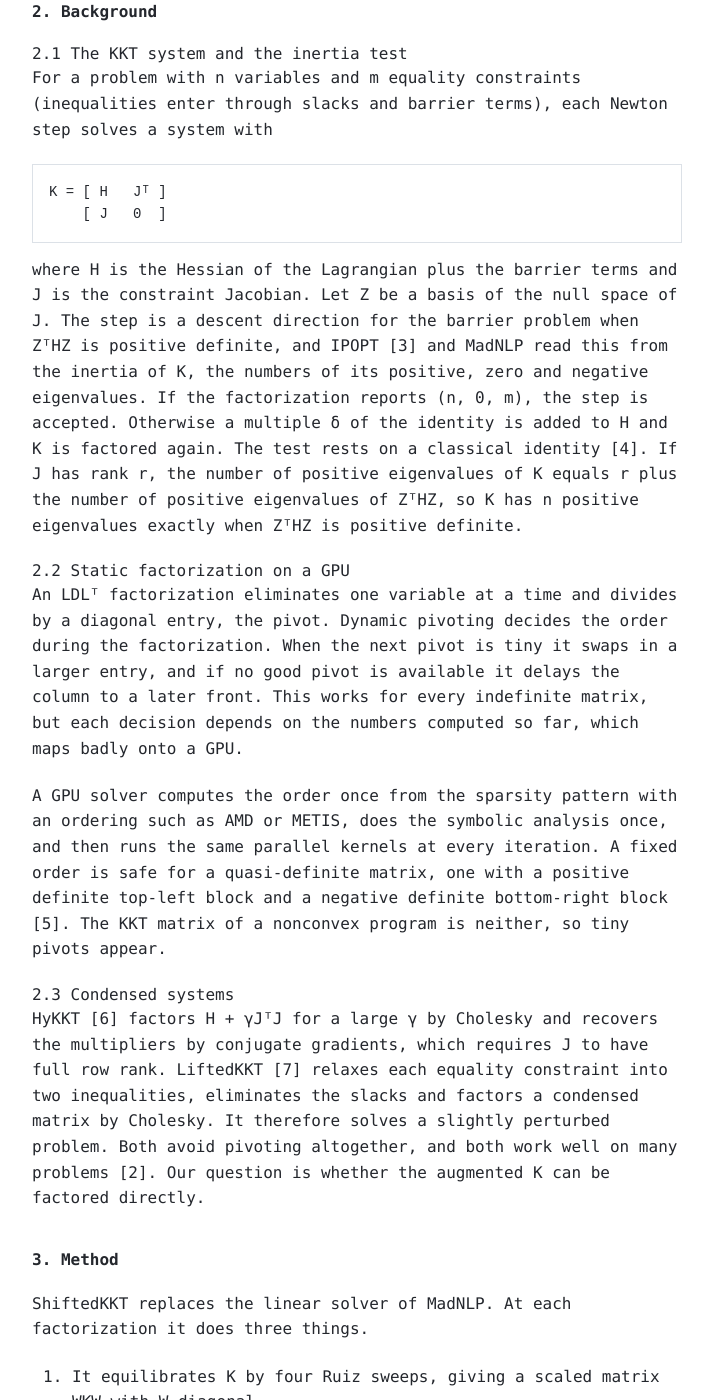
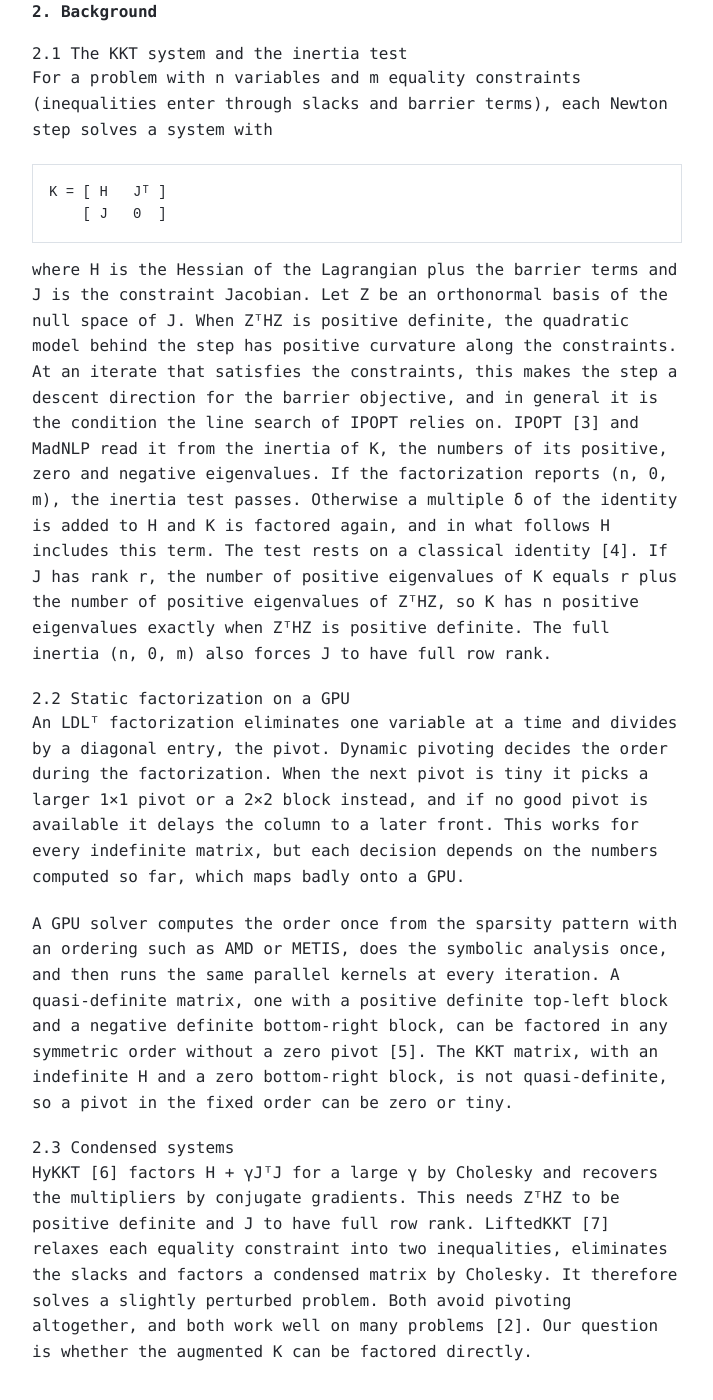
Before and after one commit to jindavid/jindavid.github.io, a Jekyll site: the page built from _posts/2026-11-03-shiftedkkt.md, in a window 1280 px wide and 1400 px high, scrolled down 1393 px. Shown: the whole window, without its empty margins (283-996 px from the left). Built offline with Jekyll 4.4.1, drawn with Linux system fonts in a browser that asks for light colours; some of the changed text lies outside the part shown.

Commit message:
Update ShiftedKKT post with revised text
Take the revised wording from the new draft (orthonormal null-space
basis, 1x1/2x2 pivoting, quasi-definite claim, GMRES and inertia
statements) while keeping the site edits: Nonlinear in the title, sole
author line, papers-only references and the escaped |d|.

Co-Authored-By: Claude Opus 5.5 <noreply@anthropic.com>

````diff
--- a/_posts/2026-11-03-shiftedkkt.md
+++ b/_posts/2026-11-03-shiftedkkt.md
@@ -30,27 +30,27 @@ K = [ H   Jᵀ ]
     [ J   0  ]
 ```
 
-where H is the Hessian of the Lagrangian plus the barrier terms and J is the constraint Jacobian. Let Z be a basis of the null space of J. The step is a descent direction for the barrier problem when ZᵀHZ is positive definite, and IPOPT [3] and MadNLP read this from the inertia of K, the numbers of its positive, zero and negative eigenvalues. If the factorization reports (n, 0, m), the step is accepted. Otherwise a multiple δ of the identity is added to H and K is factored again. The test rests on a classical identity [4]. If J has rank r, the number of positive eigenvalues of K equals r plus the number of positive eigenvalues of ZᵀHZ, so K has n positive eigenvalues exactly when ZᵀHZ is positive definite.
+where H is the Hessian of the Lagrangian plus the barrier terms and J is the constraint Jacobian. Let Z be an orthonormal basis of the null space of J. When ZᵀHZ is positive definite, the quadratic model behind the step has positive curvature along the constraints. At an iterate that satisfies the constraints, this makes the step a descent direction for the barrier objective, and in general it is the condition the line search of IPOPT relies on. IPOPT [3] and MadNLP read it from the inertia of K, the numbers of its positive, zero and negative eigenvalues. If the factorization reports (n, 0, m), the inertia test passes. Otherwise a multiple δ of the identity is added to H and K is factored again, and in what follows H includes this term. The test rests on a classical identity [4]. If J has rank r, the number of positive eigenvalues of K equals r plus the number of positive eigenvalues of ZᵀHZ, so K has n positive eigenvalues exactly when ZᵀHZ is positive definite. The full inertia (n, 0, m) also forces J to have full row rank.
 
 ### 2.2 Static factorization on a GPU
 
-An LDLᵀ factorization eliminates one variable at a time and divides by a diagonal entry, the pivot. Dynamic pivoting decides the order during the factorization. When the next pivot is tiny it swaps in a larger entry, and if no good pivot is available it delays the column to a later front. This works for every indefinite matrix, but each decision depends on the numbers computed so far, which maps badly onto a GPU.
+An LDLᵀ factorization eliminates one variable at a time and divides by a diagonal entry, the pivot. Dynamic pivoting decides the order during the factorization. When the next pivot is tiny it picks a larger 1×1 pivot or a 2×2 block instead, and if no good pivot is available it delays the column to a later front. This works for every indefinite matrix, but each decision depends on the numbers computed so far, which maps badly onto a GPU.
 
-A GPU solver computes the order once from the sparsity pattern with an ordering such as AMD or METIS, does the symbolic analysis once, and then runs the same parallel kernels at every iteration. A fixed order is safe for a quasi-definite matrix, one with a positive definite top-left block and a negative definite bottom-right block [5]. The KKT matrix of a nonconvex program is neither, so tiny pivots appear.
+A GPU solver computes the order once from the sparsity pattern with an ordering such as AMD or METIS, does the symbolic analysis once, and then runs the same parallel kernels at every iteration. A quasi-definite matrix, one with a positive definite top-left block and a negative definite bottom-right block, can be factored in any symmetric order without a zero pivot [5]. The KKT matrix, with an indefinite H and a zero bottom-right block, is not quasi-definite, so a pivot in the fixed order can be zero or tiny.
 
 ### 2.3 Condensed systems
 
-HyKKT [6] factors H + γJᵀJ for a large γ by Cholesky and recovers the multipliers by conjugate gradients, which requires J to have full row rank. LiftedKKT [7] relaxes each equality constraint into two inequalities, eliminates the slacks and factors a condensed matrix by Cholesky. It therefore solves a slightly perturbed problem. Both avoid pivoting altogether, and both work well on many problems [2]. Our question is whether the augmented K can be factored directly.
+HyKKT [6] factors H + γJᵀJ for a large γ by Cholesky and recovers the multipliers by conjugate gradients. This needs ZᵀHZ to be positive definite and J to have full row rank. LiftedKKT [7] relaxes each equality constraint into two inequalities, eliminates the slacks and factors a condensed matrix by Cholesky. It therefore solves a slightly perturbed problem. Both avoid pivoting altogether, and both work well on many problems [2]. Our question is whether the augmented K can be factored directly.
 
 ## 3. Method
 
 ShiftedKKT replaces the linear solver of MadNLP. At each factorization it does three things.
 
 1. It equilibrates K by four Ruiz sweeps, giving a scaled matrix WKW with W diagonal.
-2. It factors the scaled matrix in the fixed nested-dissection order. Every pivot d with \|d\| < ε becomes −ε, whatever its sign, with ε = 1e-10. The factors are exact for a perturbed matrix K + E, where E is diagonal, negative semidefinite and nonzero only at the replaced pivots. The inertia passed to MadNLP is read from the signs of the pivots.
-3. Each linear solve runs restarted GMRES on the original system Kx = b, right-preconditioned by the factors (applied as W (WKW + E)⁻¹ W). The solve is accepted when the componentwise backward error falls below 1e-6, with at most two cycles of 25 iterations.
+2. It factors the scaled matrix in the fixed nested-dissection order. Every pivot d with \|d\| < ε becomes −ε, whatever its sign, with ε = 1e-10. In exact arithmetic and scaled back by W, the factors are exact for a perturbed matrix K + E, where E is diagonal, negative semidefinite and nonzero only at the replaced pivots. The inertia passed to MadNLP is read from the signs of the pivots, and it is the inertia of K + E because the scaling does not change it.
+3. Each linear solve runs restarted GMRES on the original system Kx = b, right-preconditioned by the inverse of K + E, which the factors and W apply. The solve is accepted when the componentwise backward error falls below 1e-6, with at most two cycles of 25 iterations.
 
-Right preconditioning matters here. GMRES then minimizes the residual of Kx = b itself, so the step returned to MadNLP is the Newton step of K and not of K + E, in the spirit of static pivoting followed by Krylov refinement [8]. On PGLib-OPF a linear solve applies the factors 7.3 times on average.
+Right preconditioning matters here. Within each restart cycle GMRES then minimizes the residual of Kx = b itself, so the step returned to MadNLP solves the original system up to the backward-error tolerance, not the system with K + E, in the spirit of static pivoting followed by Krylov refinement [8]. On PGLib-OPF a linear solve applies the factors 7.3 times on average.
 
 ![The factors of the perturbed matrix precondition GMRES on the original KKT system](/assets/img/shiftedkkt-fig1.png)
 
@@ -68,13 +68,13 @@ The inertia that MadNLP reads now belongs to K + E. The question is which pertur
 | primal block, negative | ZᵀHZ ≻ 0 |
 | primal block, positive, at most θ | ZᵀHZ ≻ −θI |
 | dual block, negative | ZᵀHZ ≻ 0 |
-| dual block, positive | nothing |
+| dual block, positive | no curvature guarantee |
 
 **Downward perturbations are safe.** Suppose E ⪯ 0 and K + E has n positive eigenvalues. Since K = (K + E) − E ⪰ K + E, Weyl's inequality gives every eigenvalue of K at least as large as the corresponding eigenvalue of K + E. So K also has at least n positive eigenvalues, and by the identity of Section 2.1, ZᵀHZ is positive definite. A positive primal perturbation of size at most θ shifts H by at most θ, which explains the third row.
 
-**A positive dual perturbation is not.** Take one variable and one constraint whose Jacobian row is zero, with H = −h for some h > 0. Then Z spans the whole space and ZᵀHZ = −h < 0. The matrix K has the diagonal entries −h and 0. Replacing the zero pivot by +ε gives the inertia (1, 0, 1), which is exactly (n, 0, m), and the test accepts a direction of negative curvature −h, however large h is.
+**A positive dual perturbation is not.** Take one variable and one constraint whose Jacobian row is zero, with H = −h for some h > 0. Then Z spans the whole space and ZᵀHZ = −h < 0. The matrix K has the diagonal entries −h and 0. Replacing the zero pivot by +ε gives the inertia (1, 0, 1), which is exactly (n, 0, m), so the test passes despite the reduced curvature −h, however large h is. The same happens with a Jacobian of full row rank and an arbitrarily small ε, for suitable H.
 
-This is the case that standard static pivoting gets wrong. Static pivoting keeps the sign of a small pivot and turns an exact zero into +ε [9]. In a KKT matrix, a constraint row eliminated before its variables has the pivot 0, its diagonal entry, and static pivoting makes it positive. ShiftedKKT sends every tiny pivot down instead, so E ⪯ 0 and the first row of the argument applies. No dual shift and no sign test are needed.
+This is the case that standard static pivoting gets wrong. Static pivoting keeps the sign of a small pivot and turns an exact zero into +ε [9]. In a KKT matrix, a constraint row eliminated before any of its variables has the pivot 0, its diagonal entry, and static pivoting makes it positive. ShiftedKKT sends every tiny pivot down instead, so E ⪯ 0 and the first row of the argument applies. No dual shift and no sign test are needed.
 
 The sign makes a difference in practice. We ran the solver on the 66 PGLib-OPF cases with three replacement rules and everything else unchanged, without the dual shift and with left-preconditioned GMRES.
 
@@ -153,7 +153,7 @@ ShiftedKKT solves 1,195 problems (1,175 at the optimal level), LiftedKKT 1,197 (
 
 ## 6. Conclusion
 
-On a GPU the pivot order of the KKT factorization is fixed before the values are known, so tiny pivots have to be perturbed. ShiftedKKT accepts this. It factors the inexact matrix, solves the exact system by GMRES preconditioned with those factors, and replaces every tiny pivot by −ε so that the inertia test still certifies descent. The augmented system then becomes a practical choice on the GPU, as robust as IPOPT on PGLib-OPF and as LiftedKKT on COPS, without a rank assumption or a relaxed problem.
+On a GPU the pivot order of the KKT factorization is fixed before the values are known, so tiny pivots have to be perturbed. ShiftedKKT accepts this. It factors the inexact matrix, solves the exact system by GMRES preconditioned with those factors, and replaces every tiny pivot by −ε so that the inertia test still certifies positive curvature along the constraints. The augmented system then becomes a practical choice on the GPU, as robust as IPOPT on PGLib-OPF and as LiftedKKT on COPS, without a relaxed problem, and its curvature guarantee needs no rank assumption.
 
 The solver runs in Julia. The interior-point method is [MadNLP.jl](https://github.com/MadNLP/MadNLP.jl), GMRES comes from [Krylov.jl](https://github.com/JuliaSmoothOptimizers/Krylov.jl), and the models are evaluated on the GPU by [ExaModels.jl](https://github.com/exanauts/ExaModels.jl). The ShiftedKKT code will be released with the paper.
 
````
